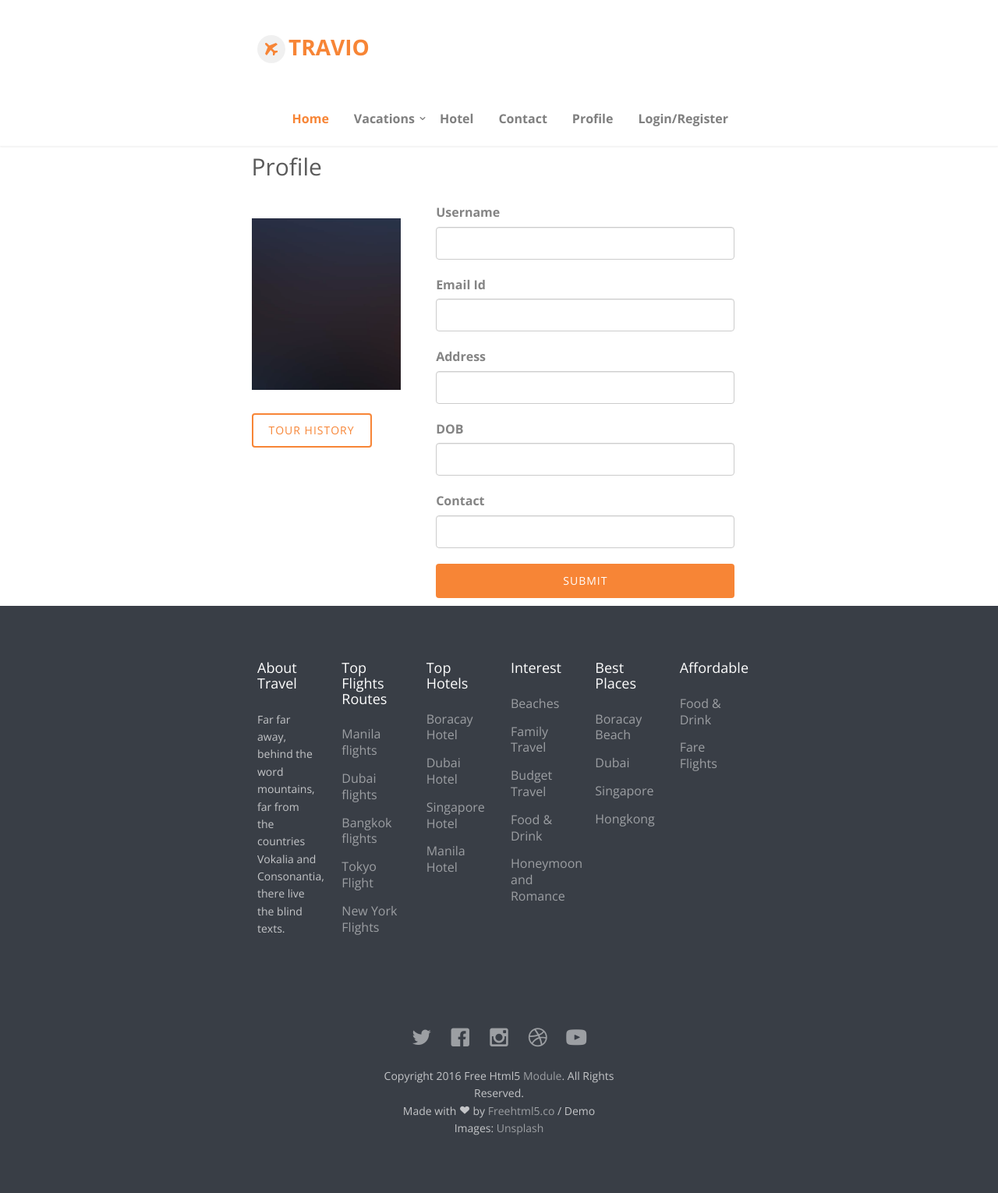
After one commit to ayush-rudani/Travio, a Django app: page /profile in a window 1280 px wide. The commit adds this page. Shown: the whole page at 78% size. Run offline with Django 4.2, Linux system fonts and the light colour scheme; some libraries are stand-ins or nearby versions; some web fonts are replaced.

Commit message:
Payment and Profile Page

```diff
--- a/travio/main/urls.py
+++ b/travio/main/urls.py
@@ -10,5 +10,8 @@ urlpatterns = [
     path('hDetails',views.hDetails,name="hDetails"),
     path('vacation',views.vacation,name="vacation"),
     path('adventure',views.adventure,name="adventure"),
-    path('tDetails',views.tDetails,name="tDetails")
+    path('tDetails',views.tDetails,name="tDetails"),
+    path('profile',views.profile,name="profile"),
+    path('tHistory',views.tHistory,name="tHistory"),
+    path('payment',views.payment,name="payment"),
 ]
--- a/travio/main/views.py
+++ b/travio/main/views.py
@@ -30,3 +30,12 @@ def adventure(request):
 
 def tDetails(request):
     return render(request,"tourdetails.html")
+
+def profile(request):
+    return render(request,"profilepage.html")
+
+def tHistory(request):
+    return render(request,"tourhistory.html")
+
+def payment(request):
+    return render(request,"payment.html")
--- a/travio/templates/header.html
+++ b/travio/templates/header.html
@@ -21,6 +21,7 @@
                     <li><a href="{% url 'hotel' %}">Hotel</a></li>
                     <!-- <li><a href="car.html">Car</a></li> -->
                     <li><a href="{% url 'contact' %}">Contact</a></li>
+                    <li><a href="{% url 'profile' %}">Profile</a></li>
                     <li><a href="{% url 'register' %}">Login/Register</a></li>
                 </ul>
             </nav>
--- a/travio/templates/hotel.html
+++ b/travio/templates/hotel.html
@@ -52,7 +52,7 @@
                                 <h3>{{hotel.hotelName}}</h3>
                                 <span>{{hotel.city}}</span>
                                 <span class="price">Rs. {{hotel.price}}</span>
-                                <a class="btn btn-primary btn-outline" href="{% url 'hDetails' %}">Book Now <i
+                                <a class="btn btn-primary btn-outline" href="{% url 'hDetails' %}">View More<i
                                         class="icon-arrow-right22"></i></a>
                             </div>
                         </div>
--- a/travio/templates/hoteldetails.html
+++ b/travio/templates/hoteldetails.html
@@ -44,7 +44,7 @@
                             <img src="{% static 'images/hotel1.webp' %}" class="img-responsive">
                         </div>
                         <br>
-                        <a class="btn btn-primary btn-outline" href="#">Book Now <iclass="icon-arrow-right22"></i></a>
+                        <a class="btn btn-primary btn-outline" href="{% url 'payment' %}">Book Now <iclass="icon-arrow-right22"></i></a>
                     </div>
                     <div>
                         <h3>Sterling Mount Abu</h3>
--- /dev/null
+++ b/travio/templates/profilepage.html
@@ -0,0 +1,100 @@
+{% load static %}
+<!DOCTYPE html>
+<html class="no-js"> <!--<![endif]-->
+<head>
+    <meta charset="utf-8">
+    <meta http-equiv="X-UA-Compatible" content="IE=edge">
+    <title>Travel &mdash; 100% Free Fully Responsive HTML5 Template by FREEHTML5.co</title>
+    <meta name="viewport" content="width=device-width, initial-scale=1">
+    <meta name="description" content="Free HTML5 Template by FREEHTML5.CO"/>
+    <meta name="keywords" content="free html5, free template, free bootstrap, html5, css3, mobile first, responsive"/>
+    <meta name="author" content="FREEHTML5.CO"/>
+
+    <!-- Facebook and Twitter integration -->
+    <meta property="og:title" content=""/>
+    <meta property="og:image" content=""/>
+    <meta property="og:url" content=""/>
+    <meta property="og:site_name" content=""/>
+    <meta property="og:description" content=""/>
+    <meta name="twitter:title" content=""/>
+    <meta name="twitter:image" content=""/>
+    <meta name="twitter:url" content=""/>
+    <meta name="twitter:card" content=""/>
+
+    {% include 'CSS.html' %}
+
+    <style>
+        .container {
+            margin: auto;
+            width: 50%;
+            padding: 10px;
+        }
+    </style>
+
+</head>
+<body>
+    <div id="fh5co-wrapper">
+        <div id="fh5co-page">
+            {% include 'header.html' %}
+            <div class="desc profile-container row">
+               <div class="container">
+                   <h2>Profile</h2>
+                   <div id="fh5co-destination">
+                    <div class="tour-fluid">
+                        <div class="row">
+                            <div class="col-md-4">
+                                <ul id="fh5co-destination-list" class="animate-box">
+                                    <li  style="background-image: url(images/place-4.jpg);width:100%;margin-top:20px;"></li>
+                                </ul>
+
+                                <a class="btn btn-primary btn-outline" href="{% url 'tHistory' %}" style="margin-top:30px;">Tour History</a>
+                            </div>
+                            <form class="col-md-8">
+                                <div role="tabpanel" class="tab-pane" id="register">
+                                        <div class="col-xxs-12 col-xs-12 mt">
+                                            <div class="input-field">
+                                                <label for="from">Username</label>
+                                                <input type="text" class="form-control" id="from-place"/>
+                                            </div>
+                                        </div>
+                                        <div class="col-xxs-12 col-xs-12 mt">
+                                            <div class="input-field">
+                                                <label for="from">Email Id</label>
+                                                <input type="text" class="form-control" id="from-place"/>
+                                            </div>
+                                        </div><div class="col-xxs-12 col-xs-12 mt">
+                                            <div class="input-field">
+                                                <label for="from">Address</label>
+                                                <input type="text" class="form-control" id="from-place"/>
+                                            </div>
+                                        </div><div class="col-xxs-12 col-xs-12 mt">
+                                            <div class="input-field">
+                                                <label for="from">DOB</label>
+                                                <input type="text" class="form-control" id="from-place"/>
+                                            </div>
+                                        </div>
+                                        <div class="col-xxs-12 col-xs-12 mt">
+                                            <div class="input-field">
+                                                <label for="from">Contact</label>
+                                                <input type="text" class="form-control" id="from-place"/>
+                                            </div>
+                                        </div>
+                                        <br>
+                                        <div class="col-xs-12">
+                                            <input type="submit" class="btn btn-primary btn-block"
+                                                value="Submit">
+                                        </div>
+                                </div>
+                            </form>
+                        </div>
+                    </div>
+                </div>
+
+                </div>
+            </div>
+        </div>
+    </div>
+    {% include 'footer.html' %}
+    {% include 'JS.html' %}
+</body>
+</html>
```
Also changed, not shown: travio/templates/payment.html (added, +88 -0 lines), travio/templates/register.html (+0 -7 lines), travio/templates/tourdetails.html (+23 -1 lines), travio/templates/tourhistory.html (added, +51 -0 lines), travio/templates/trial.html (added).
